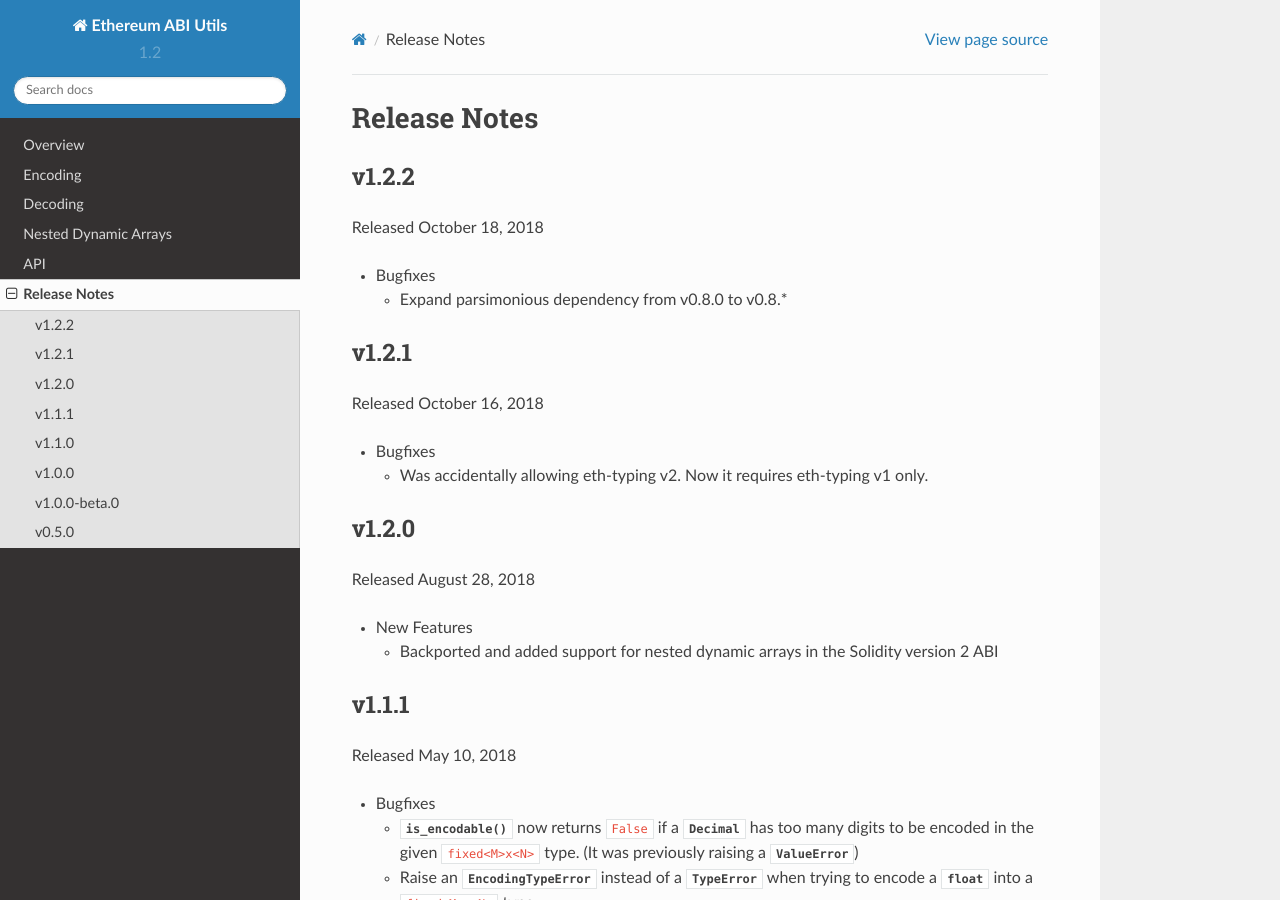
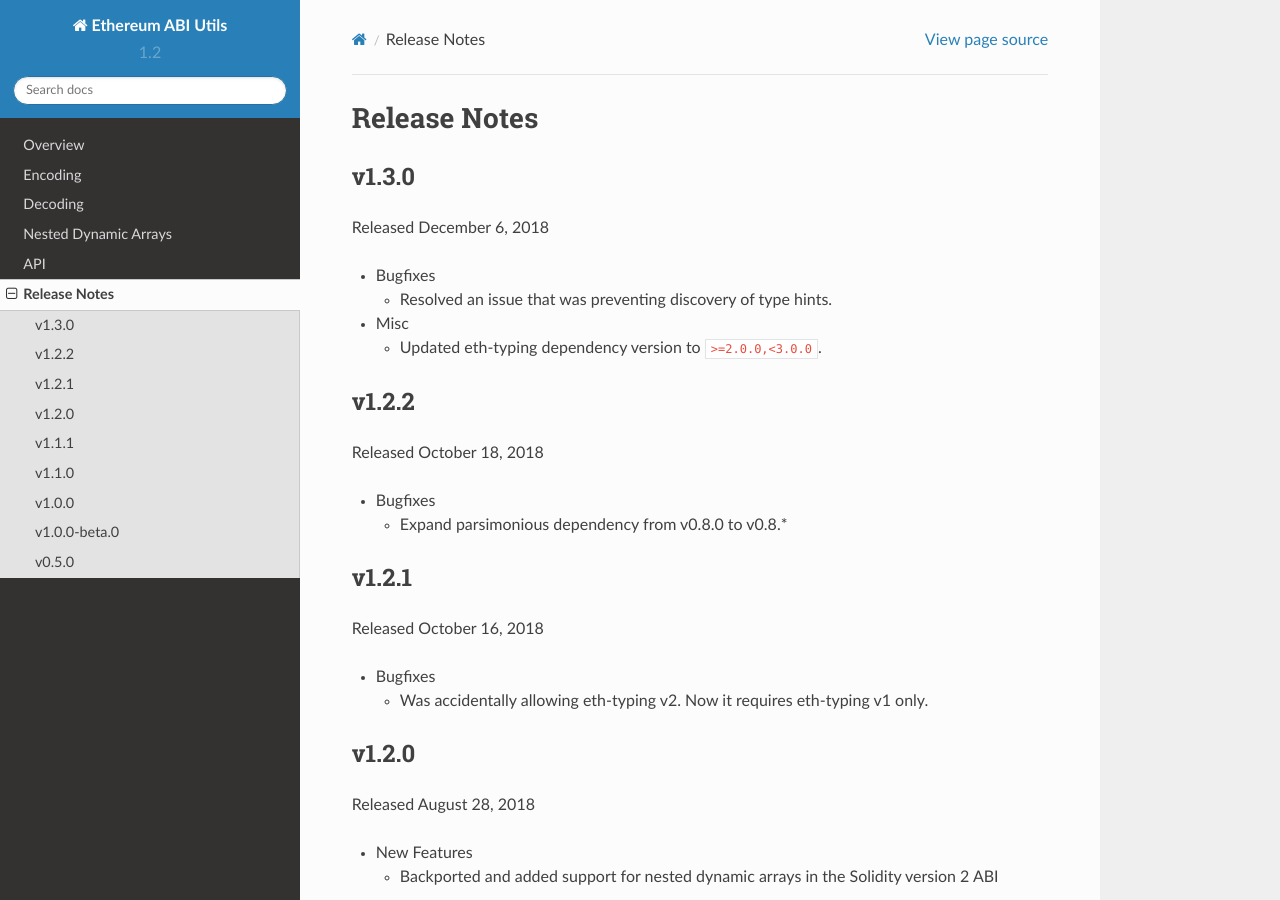
Before and after one commit to ethereum/eth-abi, a Sphinx documentation site: the page built from docs/releases.rst, in a window 1280 px wide and 900 px high. Built offline with Sphinx 7.4.7 and the Read the Docs theme 2.0.0, drawn with Linux system fonts in a browser that asks for light colours.

Commit message:
Update 1.x release notes

```diff
--- a/docs/releases.rst
+++ b/docs/releases.rst
@@ -1,5 +1,18 @@
 Release Notes
 =============
+
+v1.3.0
+------
+
+Released December 6, 2018
+
+- Bugfixes
+
+  - Resolved an issue that was preventing discovery of type hints.
+
+- Misc
+
+  - Updated eth-typing dependency version to ``>=2.0.0,<3.0.0``.
 
 v1.2.2
 -------------
```
